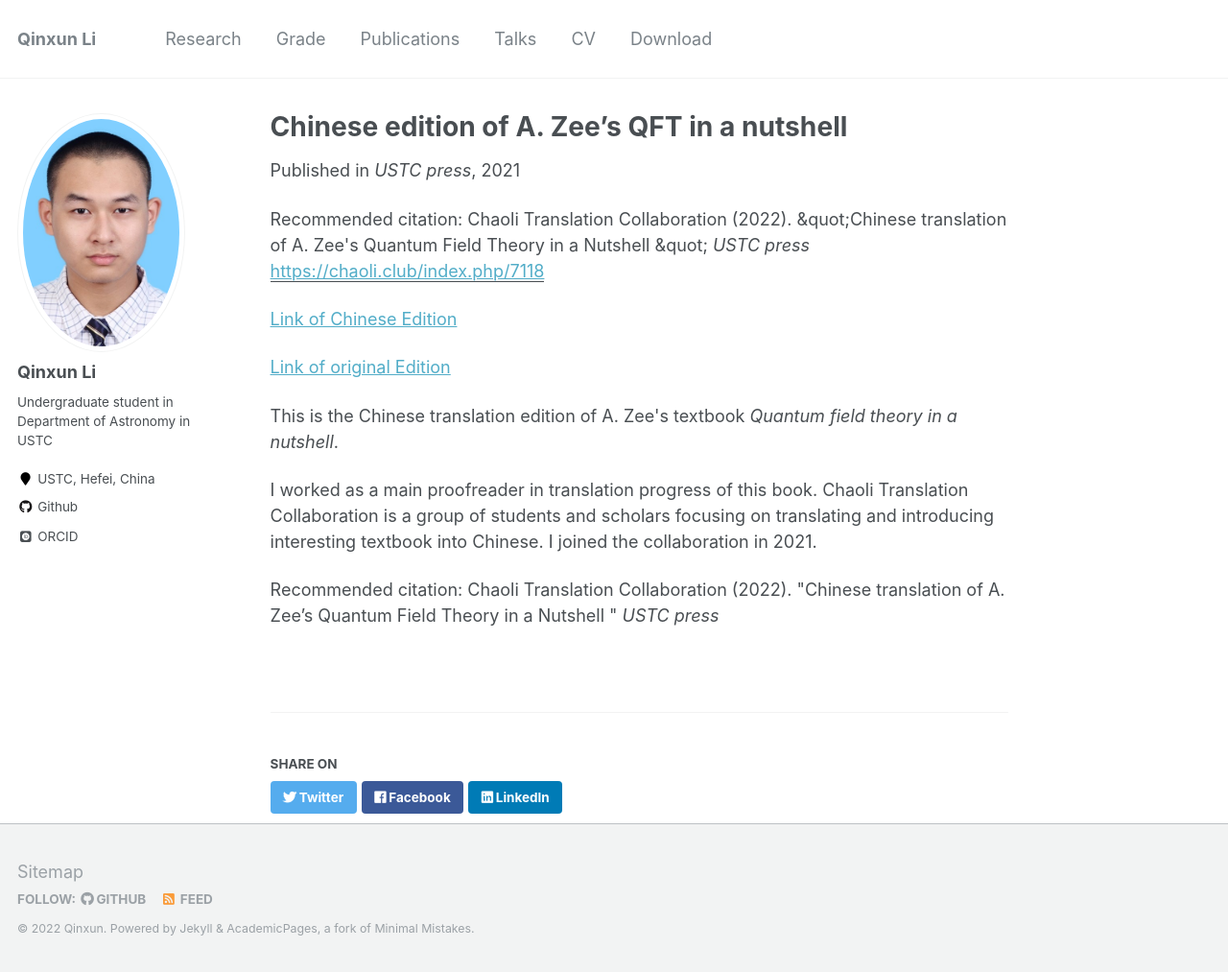
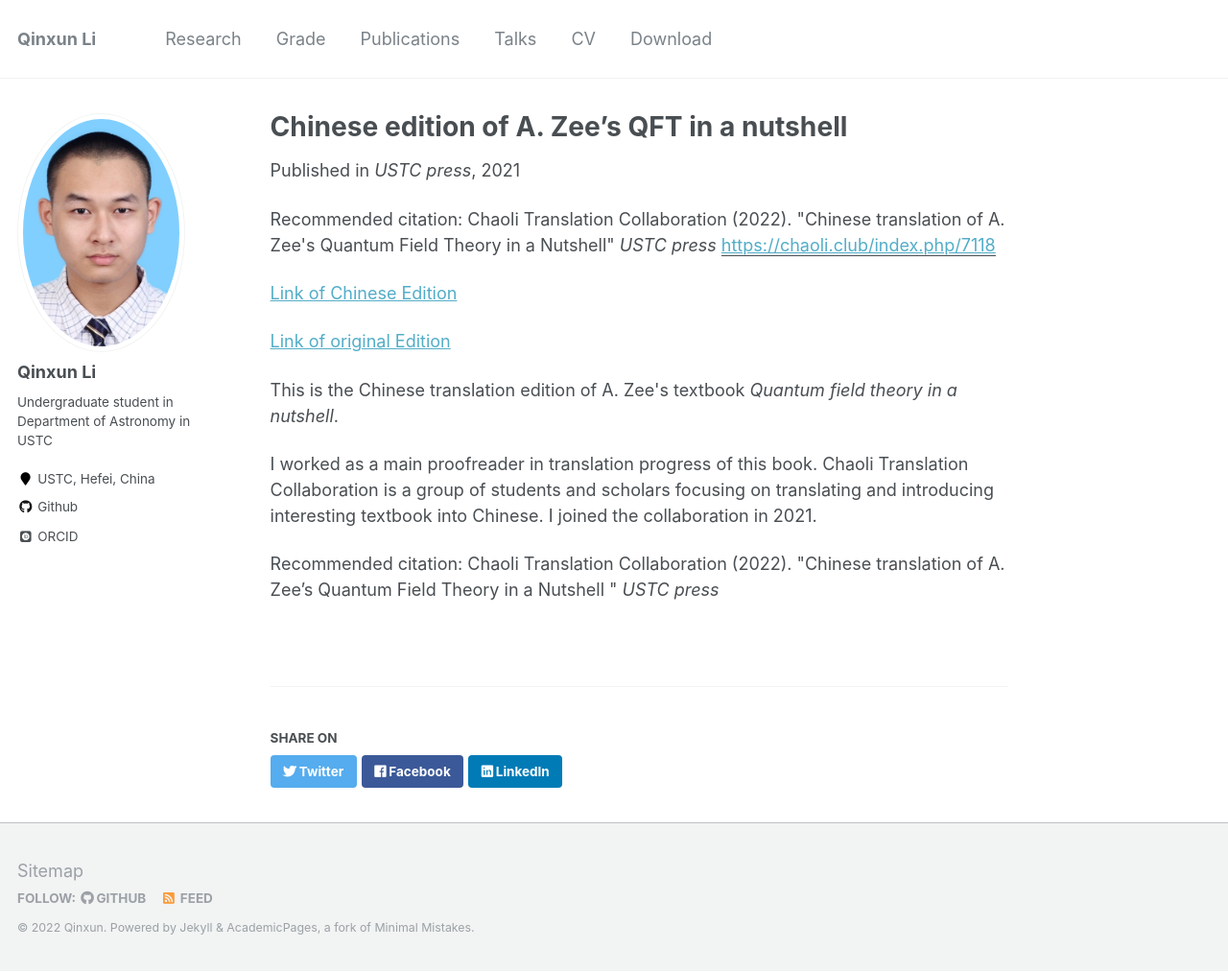
Before and after one commit to qxli2333/qxli2333.github.io, a Jekyll site: the page built from _publications/2021-03-01-Chinese-A-Zee-QFT-in-a-nutshell.md, in a window 1280 px wide and 1013 px high. Shown: the whole window at 96% size. Built offline with Jekyll 4.4.1, drawn with Linux system fonts in a browser that asks for light colours; some web fonts are replaced.

Commit message:
modified:   _publications/2021-03-01-Chinese-A-Zee-QFT-in-a-nutshell.md

```diff
--- a/_publications/2021-03-01-Chinese-A-Zee-QFT-in-a-nutshell.md
+++ b/_publications/2021-03-01-Chinese-A-Zee-QFT-in-a-nutshell.md
@@ -6,7 +6,7 @@ excerpt: 'This is the Chinese translation edition of A. Zee&apos;s textbook quan
 date: 2021-03-01
 venue: 'USTC press'
 paperurl: 'https://chaoli.club/index.php/7118'
-citation: 'Chaoli Translation Collaboration (2022). &amp;quot;Chinese translation of A. Zee&apos;s Quantum Field Theory in a Nutshell &amp;quot; <i>USTC press</i>'
+citation: 'Chaoli Translation Collaboration (2022). "Chinese translation of A. Zee&apos;s Quantum Field Theory in a Nutshell"  <i>USTC press</i>'
 ---
 
 <a href='https://chaoli.club/index.php/7118'>Link of Chinese Edition</a>
```
